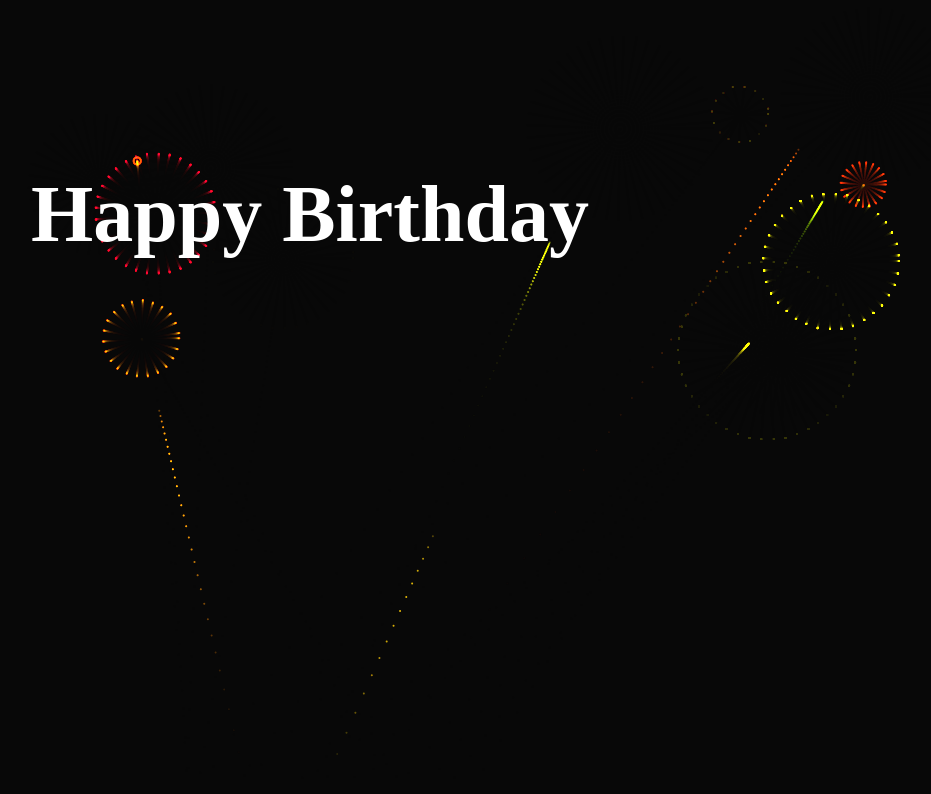
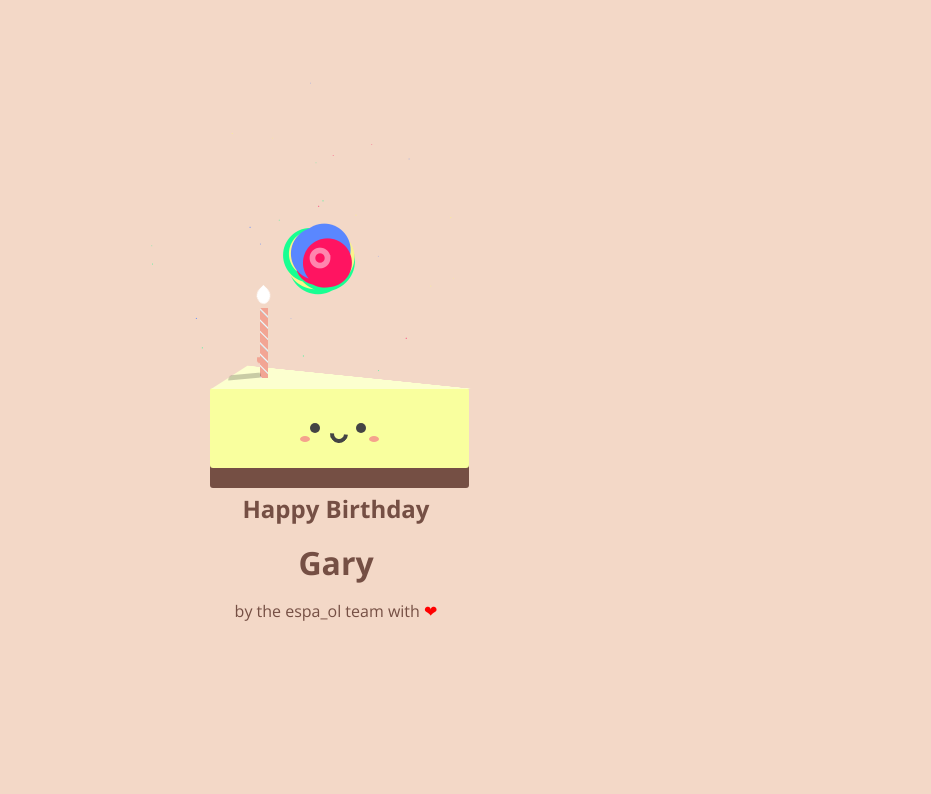
Before and after one commit to hombrew-personal/not-garys-birthday, a plain HTML site: page index.html in a window 1280 px wide. Shown: the whole page, without its empty margins (330-1261 px from the left). Drawn offline with nearby package versions, Linux system fonts and the light colour scheme.

Commit message:
feat: integrate fireworks with cake

```diff
--- a/hb.js
+++ b/hb.js
@@ -1,143 +1,144 @@
 'use strict'
 
-const PI2 = Math.PI * 2
-let random = (min, max) => Math.random() * (max - min + 1) + min | 0
+window.human = false;
 
-class Birthday {
-  constructor() {
-    this.resize()
+var canvasEl = document.querySelector('.fireworks');
+var ctx = canvasEl.getContext('2d');
+var numberOfParticules = 30;
+var pointerX = 0;
+var pointerY = 0;
+var tap = ('ontouchstart' in window || navigator.msMaxTouchPoints) ? 'touchstart' : 'mousedown';
+var colors = ['#FF1461', '#18FF92', '#5A87FF', '#FBF38C'];
 
-    // create a lovely place to store the firework
-    this.fireworks = []
-    this.counter = 0
+function setCanvasSize() {
+  canvasEl.width = window.innerWidth * 2;
+  canvasEl.height = window.innerHeight * 2;
+  canvasEl.style.width = window.innerWidth + 'px';
+  canvasEl.style.height = window.innerHeight + 'px';
+  canvasEl.getContext('2d').scale(2, 2);
+}
 
-  }
-  resize() {
-    this.width = canvas.width = window.innerWidth
-    let center = this.width / 2 | 0
-    this.spawnA = center - center / 4 | 0
-    this.spawnB = center + center / 4 | 0
+function updateCoords(e) {
+  pointerX = e.clientX || e.touches[0].clientX;
+  pointerY = e.clientY || e.touches[0].clientY;
+}
 
-    this.height = canvas.height = window.innerHeight
-    this.spawnC = this.height * .1
-    this.spawnD = this.height * .5
-
-  }
-  onClick(evt) {
-     let x = evt.clientX || evt.touches && evt.touches[0].pageX
-     let y = evt.clientY || evt.touches && evt.touches[0].pageY
-
-     let count = random(3,5)
-     for(let i = 0; i < count; i++) this.fireworks.push(new Firework(
-        random(this.spawnA, this.spawnB),
-        this.height,
-        x,
-        y,
-        random(300, 450),
-        random(30, 110)))
-
-     this.counter = -30
-
-  }
-  update() {
-    ctx.globalCompositeOperation = 'hard-light'
-    ctx.fillStyle = 'rgba(20,20,20,0.15)'
-    ctx.fillRect(0, 0, this.width, this.height)
-
-    ctx.globalCompositeOperation = 'lighter'
-    for (let firework of this.fireworks) firework.update()
-
-    // if enough time passed... create new new firework
-    if (++this.counter === 15) {
-      this.fireworks.push(new Firework(
-        random(this.spawnA, this.spawnB),
-        this.height,
-        random(0, this.width),
-        random(this.spawnC, this.spawnD),
-        random(300, 450),
-        random(30, 110)))
-      this.counter = 0
-    }
-
-    // remove the dead fireworks
-    if (this.fireworks.length > 1000) this.fireworks = this.fireworks.filter(firework => !firework.dead)
-
+function setParticuleDirection(p) {
+  var angle = anime.random(0, 360) * Math.PI / 180;
+  var value = anime.random(50, 180);
+  var radius = [-1, 1][anime.random(0, 1)] * value;
+  return {
+    x: p.x + radius * Math.cos(angle),
+    y: p.y + radius * Math.sin(angle)
   }
 }
 
-class Firework {
-  constructor(x, y, targetX, targetY, shade, offsprings) {
-    this.dead = false
-    this.offsprings = offsprings
+function createParticule(x,y) {
+  var p = {};
+  p.x = x;
+  p.y = y;
+  p.color = colors[anime.random(0, colors.length - 1)];
+  p.radius = anime.random(16, 32);
+  p.endPos = setParticuleDirection(p);
+  p.draw = function() {
+    ctx.beginPath();
+    ctx.arc(p.x, p.y, p.radius, 0, 2 * Math.PI, true);
+    ctx.fillStyle = p.color;
+    ctx.fill();
+  }
+  return p;
+}
 
-    this.x = x
-    this.y = y
-    this.targetX = targetX
-    this.targetY = targetY
+function createCircle(x,y) {
+  var p = {};
+  p.x = x;
+  p.y = y;
+  p.color = '#FFF';
+  p.radius = 0.1;
+  p.alpha = .5;
+  p.lineWidth = 6;
+  p.draw = function() {
+    ctx.globalAlpha = p.alpha;
+    ctx.beginPath();
+    ctx.arc(p.x, p.y, p.radius, 0, 2 * Math.PI, true);
+    ctx.lineWidth = p.lineWidth;
+    ctx.strokeStyle = p.color;
+    ctx.stroke();
+    ctx.globalAlpha = 1;
+  }
+  return p;
+}
 
-    this.shade = shade
-    this.history = []
-  }
-  update() {
-    if (this.dead) return;
-
-    let xDiff = this.targetX - this.x
-    let yDiff = this.targetY - this.y
-    if (Math.abs(xDiff) > 3 || Math.abs(yDiff) > 3) { // is still moving
-      this.x += xDiff / 20
-      this.y += yDiff / 20
-
-      this.history.push({
-        x: this.x,
-        y: this.y
-      })
-
-      if (this.history.length > 20) this.history.shift()
-
-    } else {
-      if (this.offsprings && !this.madeChilds) {
-
-        let babies = this.offsprings / 2;
-        for (let i = 0; i < babies; i++) {
-          let targetX = this.x + this.offsprings * Math.cos(PI2 * i / babies) | 0
-          let targetY = this.y + this.offsprings * Math.sin(PI2 * i / babies) | 0
-
-          birthday.fireworks.push(new Firework(this.x, this.y, targetX, targetY, this.shade, 0))
-
-        }
-
-      }
-      this.madeChilds = true
-      this.history.shift()
-    }
-
-    if (this.history.length === 0) this.dead = true
-    else if (this.offsprings) for (let i = 0; this.history.length > i; i++) {
-        let point = this.history[i]
-        ctx.beginPath()
-        ctx.fillStyle = 'hsl(' + this.shade + ',100%,' + i + '%)'
-        ctx.arc(point.x, point.y, 1, 0, PI2, false)
-        ctx.fill()
-      } else {
-      ctx.beginPath()
-      ctx.fillStyle = 'hsl(' + this.shade + ',100%,50%)'
-      ctx.arc(this.x, this.y, 1, 0, PI2, false)
-      ctx.fill()
-    }
-
+function renderParticule(anim) {
+  for (var i = 0; i < anim.animatables.length; i++) {
+    anim.animatables[i].target.draw();
   }
 }
 
-let canvas = document.getElementById('birthday')
-let ctx = canvas.getContext('2d')
+function animateParticules(x, y) {
+  var circle = createCircle(x, y);
+  var particules = [];
+  for (var i = 0; i < numberOfParticules; i++) {
+    particules.push(createParticule(x, y));
+  }
+  anime.timeline().add({
+    targets: particules,
+    x: function(p) { return p.endPos.x; },
+    y: function(p) { return p.endPos.y; },
+    radius: 0.1,
+    duration: anime.random(1200, 1800),
+    easing: 'easeOutExpo',
+    update: renderParticule
+  })
+    .add({
+    targets: circle,
+    radius: anime.random(80, 160),
+    lineWidth: 0,
+    alpha: {
+      value: 0,
+      easing: 'linear',
+      duration: anime.random(600, 800),
+    },
+    duration: anime.random(1200, 1800),
+    easing: 'easeOutExpo',
+    update: renderParticule,
+    offset: 0
+  });
+}
 
-let birthday = new Birthday
-window.onresize = () => birthday.resize()
-document.onclick = evt => birthday.onClick(evt)
-document.ontouchstart = evt => birthday.onClick(evt)
+var render = anime({
+  duration: Infinity,
+  update: function() {
+    ctx.clearRect(0, 0, canvasEl.width, canvasEl.height);
+  }
+});
 
-;(function update() {
-  requestAnimationFrame(update)
-  birthday.update()
+document.addEventListener(tap, function(e) {
+  window.human = true;
+  render.play();
+  updateCoords(e);
+  animateParticules(pointerX, pointerY);
+}, false);
 
-}())
+var centerX = window.innerWidth / 2;
+var centerY = window.innerHeight / 2;
+
+function getRandomInt(min, max) {
+  min = Math.ceil(min);
+  max = Math.floor(max);
+  return Math.floor(Math.random() * (max - min)) + min;
+}
+
+function autoClick() {
+  //if (window.human) return;
+  const random = getRandomInt(-210, 160)
+  animateParticules(
+    anime.random(centerX - random, centerX + random),
+    anime.random(centerY - 150, centerY - 150)
+  );
+  anime({duration: 800}).finished.then(autoClick);
+}
+
+autoClick();
+setCanvasSize();
+window.addEventListener('resize', setCanvasSize, false);
--- a/index.html
+++ b/index.html
@@ -2,11 +2,27 @@
     <head>
         <title>Webgains Platform</title>
         <meta charset="UTF-8">
+        <link href="https://fonts.googleapis.com/css?family=Open+Sans:400,600,700" rel="stylesheet">
         <link href="styles.css" rel="stylesheet" />
     </head>
     <body>
-        <h1>Happy Birthday</h1>
-        <canvas id="birthday"></canvas>
-        <script src="hb.js"></script>
+        <canvas class="fireworks"></canvas>
+        <div class="container">
+          <div class="one"></div>
+          <div class="two">
+            <div class="face"></div>
+          </div>
+          <div class="blush"></div>
+          <div class="candle"></div>
+          <div class="drip"></div>
+          <div class='birthday'>
+              <h2>Happy Birthday</h2>
+              <h1>Gary</h1>
+
+              <p>by the espa_ol team with <span class="red">❤</span> </p>
+          </div>
+        </div>
+        <script type="text/javascript" src='https://cdnjs.cloudflare.com/ajax/libs/animejs/2.0.2/anime.js'></script>
+        <script src='./hb.js'></script>
     </body>
 </html>
--- a/styles.css
+++ b/styles.css
@@ -1,18 +1,229 @@
 body {
-  margin: 0;
-  background: #020202;
+  background: #F3D8C7;
+  position: relative;
+  overflow: hidden;
   cursor: crosshair;
+  font-family: 'Open Sans', sans-serif;
 }
-canvas{display:block}
-h1 {
+
+.container,
+.one,
+.two,
+.candle,
+.face,
+.drip, .blush {
   position: absolute;
-  top: 20%;
+}
+
+.container {
+  top: 0;
+  bottom: 0;
+  left: 0;
+  right: 0;
+  margin: auto;
+  width: 200px;
+  height: 300px;
+}
+
+.birthday {
+  position: absolute;
+  bottom: -80px;
+  width: 260px;
   left: 50%;
-  transform: translate(-50%, -50%);
-  color: #fff;
-  font-family: "Source Sans Pro";
-  font-size: 5em;
-  font-weight: 900;
-  -webkit-user-select: none;
-  user-select: none;
+  color: #754f44;
+  transform: translateX(-40%);
 }
+.red {
+  color: red;
+}
+
+h1, h2 {
+  margin-top: 0.2rem ;
+  margin-bottom: 1rem;
+}
+
+.birthday h1,.birthday h2, .birthday p {
+  text-align: center;
+  width: 100%;
+}
+
+.one {
+  left: 70px;
+  z-index: 1;
+  width: 0;
+  border-top: 250px solid #fcffcf;
+  border-left: 70px solid transparent;
+  border-right: 70px solid transparent;
+  transform: rotateX(80deg) rotateZ(-75deg);
+}
+
+.two {
+  z-index: 0;
+  top: 130px;
+  left: 0;
+  content: '';
+  width: 259px;
+  height: 80px;
+  background: #f9ff9e; //#fbffb9;
+  border-radius: 3px;
+  box-shadow: 0 20px 0 0 #754F44;
+}
+
+.candle {
+  z-index: 3;
+  top: 50px;
+  left: 50px;
+  width: 8px;
+  height: 70px;
+  background-color: #F2A594;
+  background: repeating-linear-gradient(45deg, #cdcdcd, whitesmoke 1px, #F2A594 2px, #F2A594 8px);
+}
+.candle:before, .candle:after {
+  position: absolute;
+  content: '';
+}
+.candle:before {
+  top: -20px;
+  left: -4px;
+  width: 15px;
+  height: 15px;
+  background: #FFF;
+  border-radius: 0 100px 60px 100px;
+  transform: rotate(40deg);
+  animation: 0.3s light infinite ease;
+}
+.candle:after {
+  width: 33px;
+  height: 5px;
+  background: #000;
+  opacity: 0.2;
+  top: 66px;
+  left: -32px;
+  border-radius: 15px 5px 5px 0;
+  transform: rotate(-5deg);
+}
+
+@keyframes light {
+  0% {
+    transform: rotate(45deg);
+  }
+  50% {
+    transform: rotate(40deg);
+  }
+  75% {
+    transform: rotate(45deg);
+  }
+  100% {
+    transform: rotate(48deg);
+  }
+}
+.face {
+  top: 35px;
+  left: 100px;
+  width: 10px;
+  height: 10px;
+  background: #444;
+  border-radius: 100%;
+}
+.face:before, .face:after {
+  position: absolute;
+  content: '';
+}
+.face:before {
+  left: 46px;
+  width: 10px;
+  height: 10px;
+  background: #444;
+  border-radius: 100%;
+  animation: wink 2s ease-out infinite;
+/*  -webkit-animation-delay: 3s;  Chrome, Safari, Opera
+  animation-delay: 3s;*/
+}
+
+
+
+
+.face:after {
+  top: 2px;
+  left: 20px;
+  width: 10px;
+  height: 10px;
+  border: 4px solid;
+  border-radius: 100%;
+  border-color: transparent transparent #444 #444;
+  transform: rotate(-40deg);
+  animation: mouthStuff 2s ease;
+}
+
+.drip {
+  z-index: 100;
+  top: 50px;
+  left: 47px;
+  width: 6px;
+  height: 6px;
+  background: #F2A594;
+  border-radius: 0 100px 100px 100px;
+  transform: rotate(55deg);
+  animation: 6s drippin infinite ease;
+}
+
+@keyframes wink {
+  0%{
+    transform: scaleY(1)
+  }
+  89%{
+    transform: scaleY(1);
+  }
+  90% {
+    transform: scaleY(0.1);
+  }
+}
+
+@keyframes drippin {
+  100% {
+    transform: translateY(50px);
+  }
+}
+.blush {
+  top: 178px;
+  left: 90px;
+  width: 10px;
+  height: 6px;
+  border-radius: 100%;
+  background: #EF5686;
+  opacity: 0.5;
+  animation: fade 2.4s ease-out infinite;
+}
+
+.blush:before {
+  position: absolute;
+  content: '';
+  left: 69px;
+  width: 10px;
+  height: 6px;
+  border-radius: 100%;
+  background: #EF5686;
+  animation: fade 2.4s ease-out infinite;
+}
+
+@keyframes fade {
+  0% {
+    background: #EF5686;
+  }
+
+  70% {
+    background: #fd0050;
+  }
+}
+
+@keyframes mouthStuff {
+  30% {
+    transform: rotateZ(-65deg)
+  }
+  50%{
+    transform: rotateZ(-25deg)
+  }
+  70%, 0%, 100%{
+    transform: rotateZ(-40deg)
+  }
+}
```
